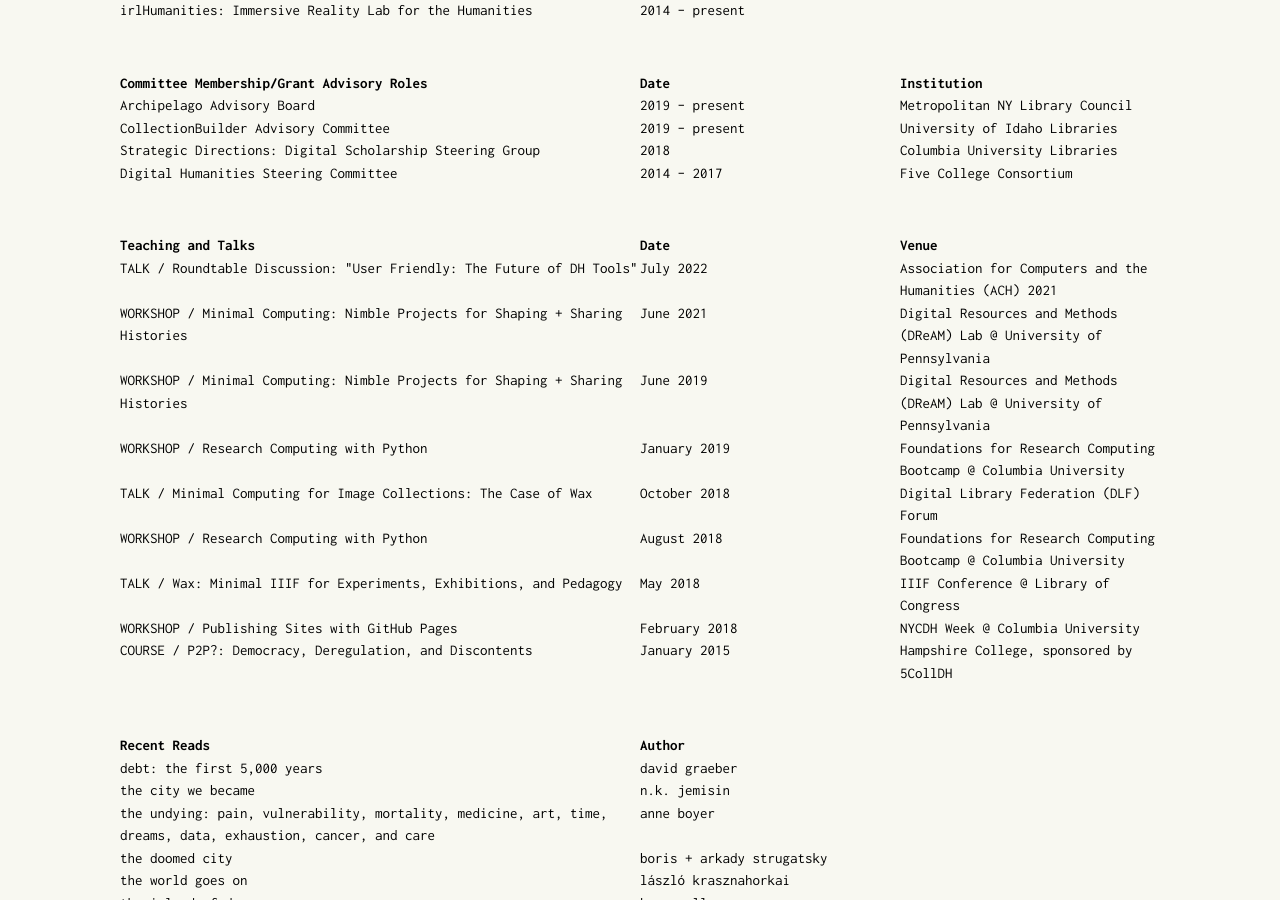
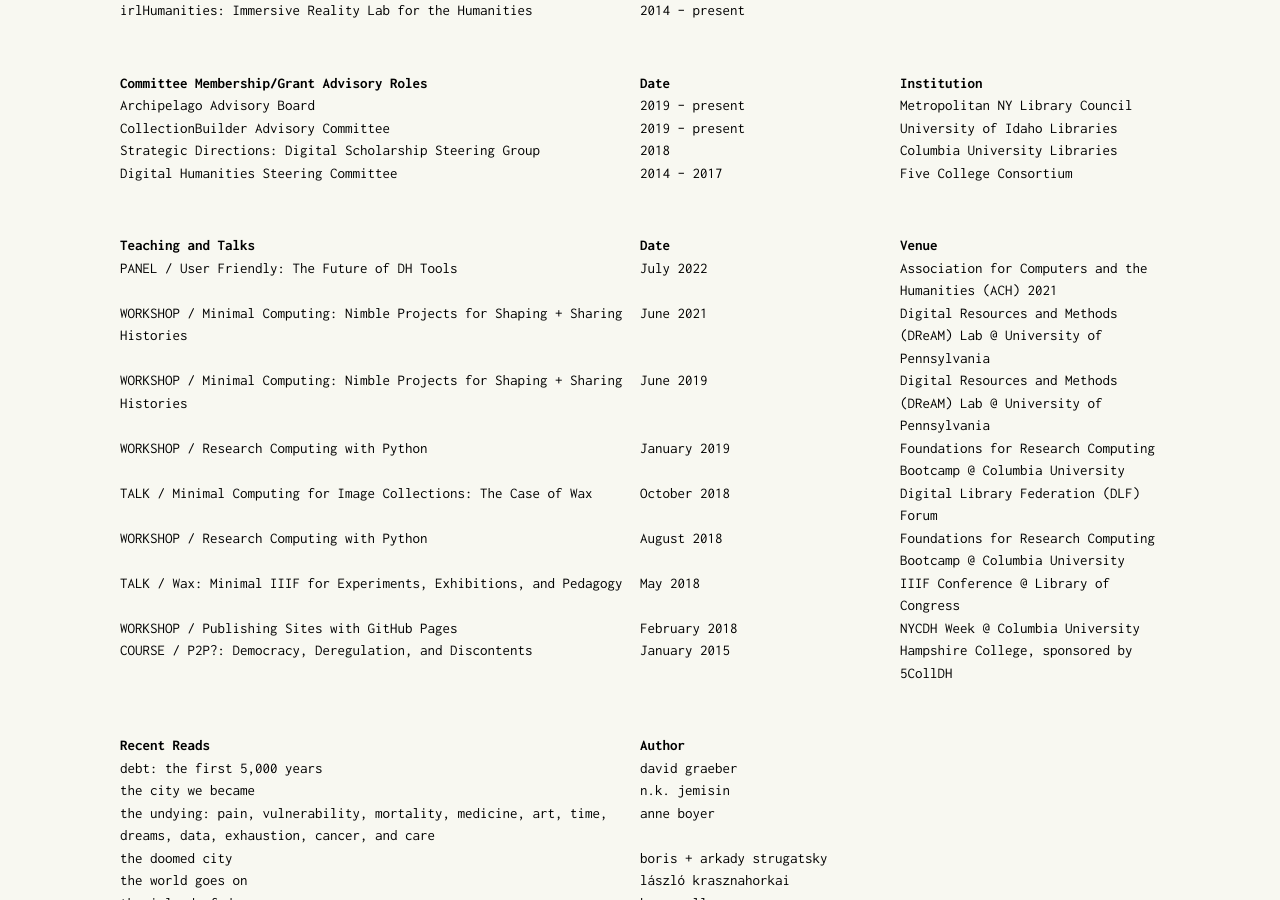
Before and after one commit to mnyrop/marii.info, a Jekyll site: the page built from about.md, in a window 1280 px wide and 900 px high, scrolled down 977 px. Built offline with Jekyll 4.4.1, drawn with Linux system fonts in a browser that asks for light colours.

Commit message:
Update teaching_and_talks.yml

```diff
--- a/_data/teaching_and_talks.yml
+++ b/_data/teaching_and_talks.yml
@@ -1,6 +1,6 @@
-- title: 'Roundtable Discussion: "User Friendly: The Future of DH Tools"'
+- title: "User Friendly: The Future of DH Tools"
   link: 'https://ach2021.ach.org/'
-  category: talk
+  category: panel
   venue: Association for Computers and the Humanities (ACH) 2021
   date: July 2022
 - title: 'Minimal Computing: Nimble Projects for Shaping + Sharing Histories'
```
